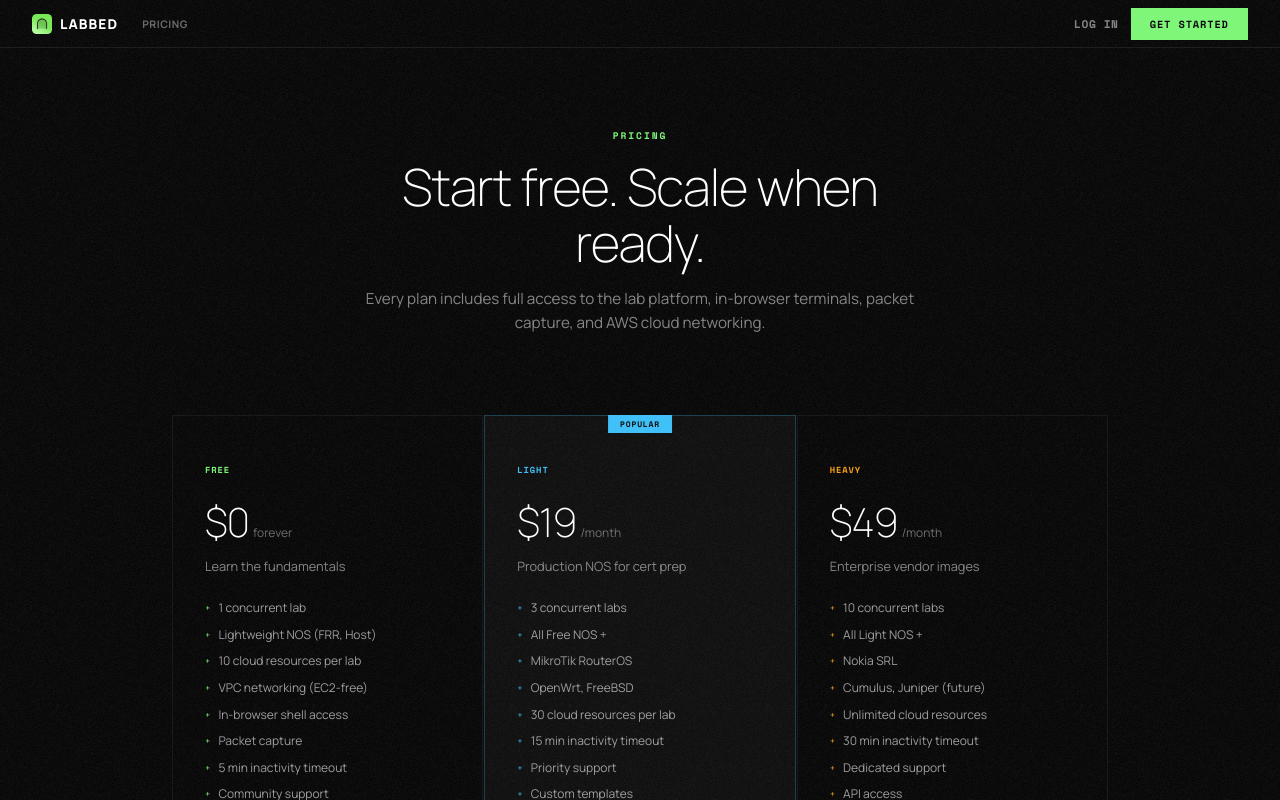
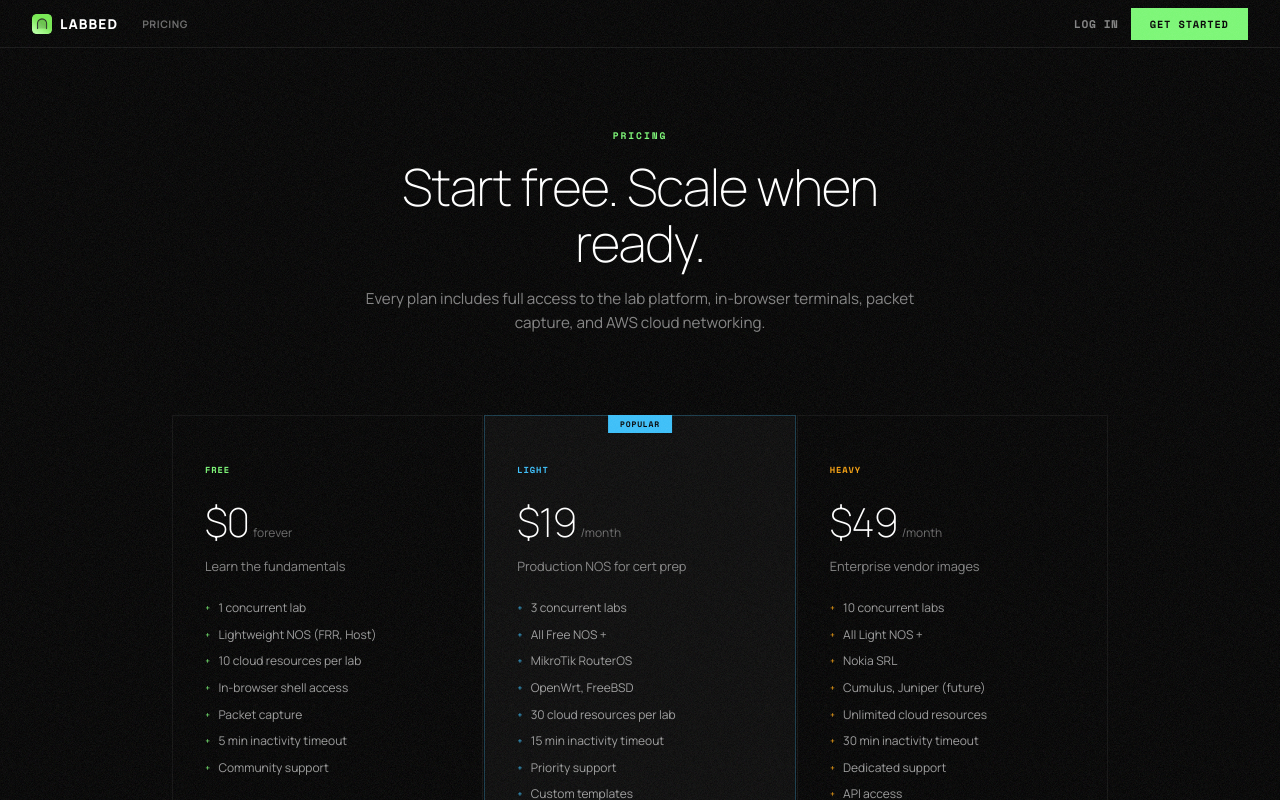
Before and after one commit to vivek-dodia/labbed-platform, a Next.js app in the folder frontend/app/: page /pricing in a window 1280 px wide. Shown: the top 800 px of the page. Built offline with nearby package versions, Linux system fonts and the light colour scheme; no server answers.

Commit message:
Remove confusing EC2-free note from free plan

```diff
--- a/frontend/app/src/app/pricing/page.tsx
+++ b/frontend/app/src/app/pricing/page.tsx
@@ -20,7 +20,6 @@ const plans = [
       "1 concurrent lab",
       "Lightweight NOS (FRR, Host)",
       "10 cloud resources per lab",
-      "VPC networking (EC2-free)",
       "In-browser shell access",
       "Packet capture",
       "5 min inactivity timeout",
```
